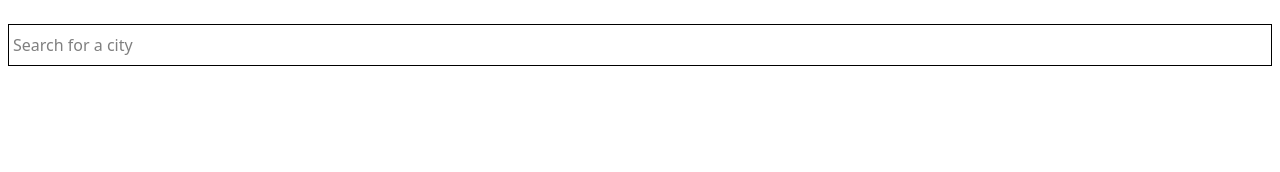
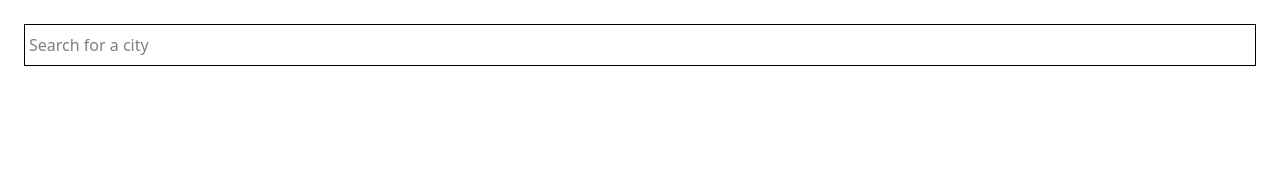
Before and after one commit to smartinuk88/vue-weather-app, a Vue app: page / in a window 1280 px wide. Shown: the top 172 px of the page. Built offline with nearby package versions, Linux system fonts and the light colour scheme.

Commit message:
List out search results

```diff
--- a/src/views/HomeView.vue
+++ b/src/views/HomeView.vue
@@ -23,8 +23,8 @@ const getSearchResults = () => {
 </script>
 
 <template>
-  <main class="p-2 text-center">
-    <div class="pt-4">
+  <main class="p-2">
+    <div class="p-4">
       <input
         type="text"
         v-model="searchQuery"
@@ -32,6 +32,15 @@ const getSearchResults = () => {
         placeholder="Search for a city"
         class="py-2 px-1 w-full bg-transparent border focus:outline-none focus:shadow-md"
       />
+      <ul class="w-full p-4">
+        <li
+          v-for="searchResult in mapboxSearchResults"
+          :key="searchResult.id"
+          class="py-2 cursor-pointer"
+        >
+          {{ searchResult.properties.full_address }}
+        </li>
+      </ul>
     </div>
   </main>
 </template>
```
